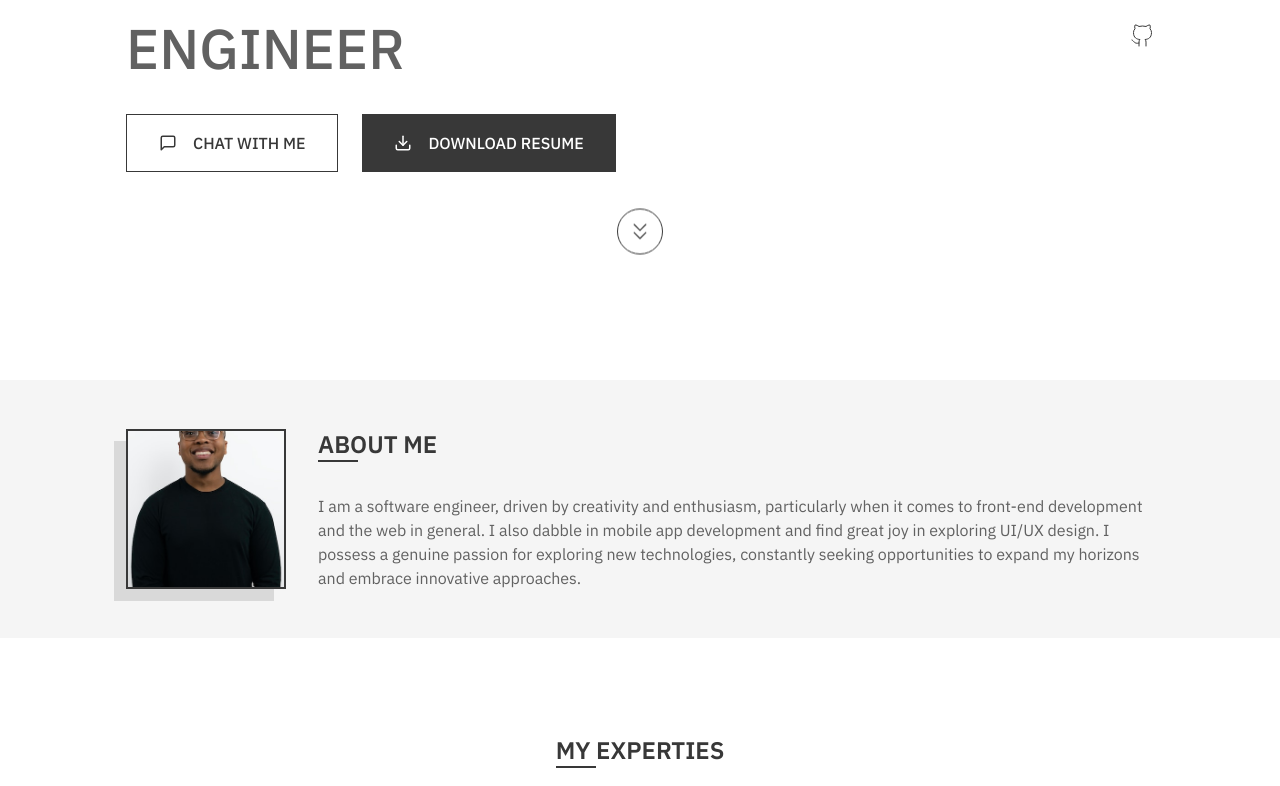
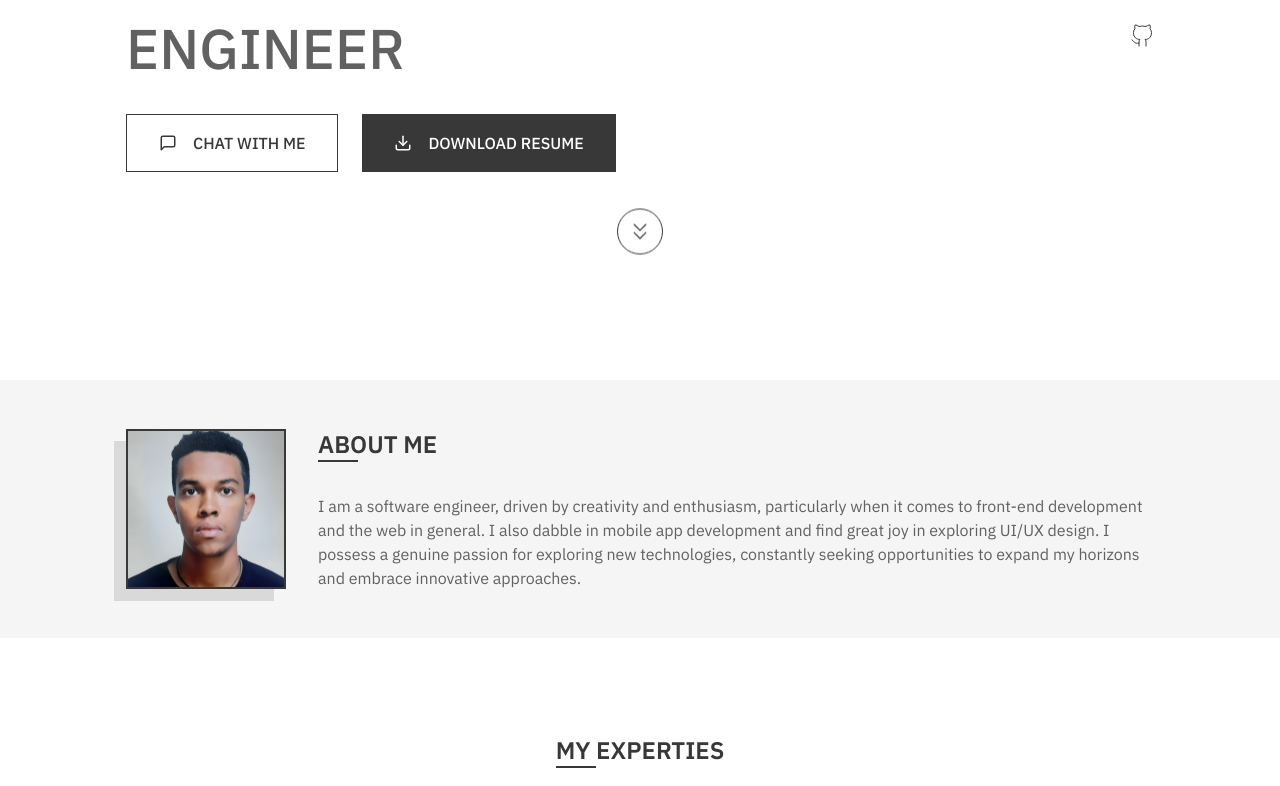
Before and after one commit to dagemtadesse/portfolio, a Next.js app: page / in a window 1280 px wide. Shown: the part 420-1206 px from the top of the page. Built offline with nearby package versions, Linux system fonts and the light colour scheme.

Commit message:
Feat: profile picture

```diff
--- a/sections/landing/Bio.tsx
+++ b/sections/landing/Bio.tsx
@@ -8,7 +8,7 @@ export const Bio = () => {
       <Container className="flex flex-col lg:flex-row items-center gap-8">
         <div className="w-40 h-40 relative shrink-0 before:bg-[#D9D9D9] before:w-full before:h-full before:-ml-3 before:block before:mt-3">
           <Image
-            src="/v3/picture/portrait.jpeg"
+            src="/v3/dagem.png"
             fill
             alt="Dagem Tadesse's portrait"
             className="border-2 border-customBlack object-cover"
```
Also changed, not shown: public/v3/dagem.png (added).
